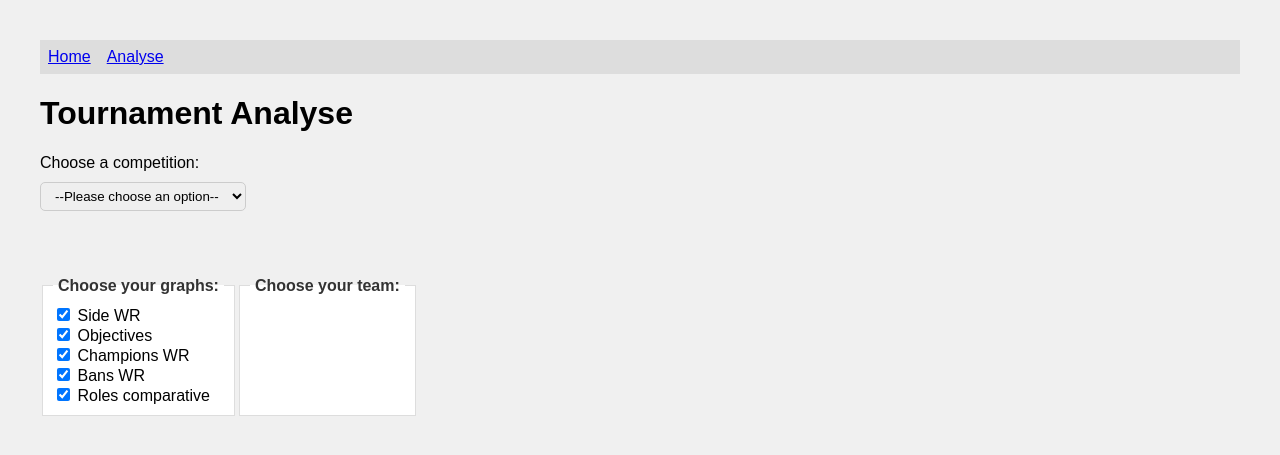
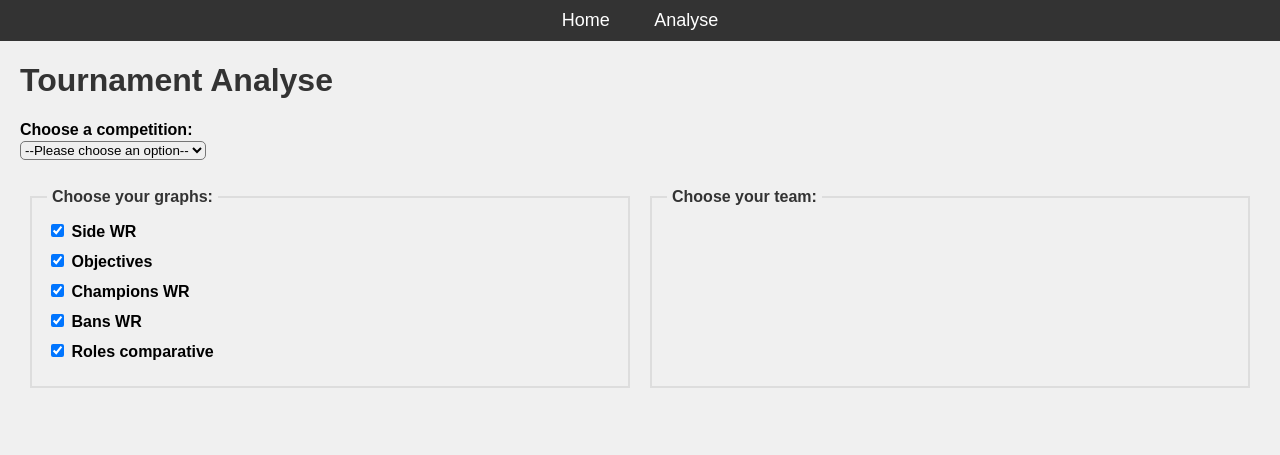
Before and after one commit to cochetquentin/PersonalProjects, a Flask app: page /analyse in a window 1280 px wide. Shown: the top 455 px of the page. Run offline with Flask 3, Linux system fonts and the light colour scheme.

Commit message:
New style

```diff
--- a/LoL Analyse Data/app/static/style.css
+++ b/LoL Analyse Data/app/static/style.css
@@ -1,75 +1,118 @@
+/* style.css */
 
 body {
-    font-family: Arial, sans-serif;
-    margin: 20px;
-    padding: 20px;
+    font-family: 'Arial', sans-serif;
     background-color: #f0f0f0;
+    margin: 0;
+    padding: 0;
 }
-label, select {
-    margin: 10px 0;
+
+nav#navbar {
+    background-color: #333;
+    color: white;
+    padding: 10px 0;
 }
-fieldset {
-    border: 1px solid #ddd;
-    padding: 10px;
-    margin-top: 20px;
-    background-color: #fff;
-}
-legend {
-    padding: 0 5px;
-    font-size: 16px;
-    font-weight: bold;
-    color: #333;
-}
-.checkbox + label {
-    margin-right: 20px;
-}
-.plot {
-    max-width: 100%;
-    height: auto;
-    display: block;
-    margin-bottom: 20px;
-    box-shadow: 0 0 8px #ccc;
-}
-select, button, input[type="checkbox"] {
-    cursor: pointer;
-}
-select {
-    padding: 5px 10px;
-    border-radius: 5px;
-    border: 1px solid #ccc;
-}
-#fieldset_checkbox {
-    display: inline-flex;
-    justify-content: center;
-    align-items: stretch;
-    flex-wrap: nowrap;
-    flex-direction: row;
-}
-#navbar ul {
+
+nav#navbar ul {
     list-style-type: none;
     margin: 0;
     padding: 0;
-    overflow: hidden;
-    background-color: #dddddd;
+    text-align: center;
 }
 
-#navbar li {
-    float: left;
+nav#navbar ul li {
+    display: inline;
+    margin: 0 20px;
 }
 
-#navbar li a {
+nav#navbar ul li a {
+    color: white;
+    text-decoration: none;
+    font-size: 18px;
+}
+
+div#container {
+    margin: 20px;
+}
+
+h1 {
+    color: #333;
+}
+
+label {
+    font-weight: bold;
+}
+
+select, input[type="checkbox"] {
+    display: inline-block;
+    border-radius: 5px;
+    margin-right: 3px;
+}
+
+fieldset {
+    border: 2px solid #ddd;
+    padding: 15px;
+    margin-bottom: 20px;
+}
+
+legend {
+    color: #333;
+    padding: 0 5px;
+    font-weight: bold;
+}
+
+#fieldset_checkbox div {
+    margin-bottom: 10px;
+}
+
+img.plot {
     display: block;
-    padding: 8px;
+    margin-top: 20px;
+    max-width: 100%;
+    height: auto;
 }
-#spinner {
+
+img#spinner {
+    display: none; /* Masquer le spinner par défaut, afficher via JavaScript lors du chargement */
+    margin: auto; /* Centrer l'image */
+}
+
+/* Style pour le bouton refresh */
+button#refresh_button {
     display: none;
-    z-index: 999;
-    height: 15;
-    width: 15;
-    overflow: show;
-    margin: auto;
-    top: 0;
-    left: 0;
-    bottom: 0;
-    right: 0;
+    background-color: #4CAF50; /* Couleur de fond */
+    color: white; /* Couleur du texte */
+    padding: 12px 24px; /* Espacement intérieur */
+    border: none; /* Pas de bordure */
+    border-radius: 5px; /* Bords arrondis */
+    cursor: pointer; /* Curseur en forme de pointeur */
+    font-size: 16px; /* Taille du texte */
+    transition: background-color 0.3s ease; /* Transition douce pour le survol */
 }
+
+button#refresh_button:hover {
+    background-color: #45a049; /* Couleur de fond au survol */
+}
+
+button#refresh_button:active {
+    background-color: #3e8e41; /* Couleur de fond lors du clic */
+    box-shadow: inset 0 0 5px rgba(0,0,0,0.2); /* Ombre intérieure pour effet enfoncé */
+}
+
+div#tournament_container {
+    display: inline-flex;
+    margin-top: 2px;
+}
+
+/* Responsive design pour les grands écrans */
+@media (min-width: 768px) {
+    div#fieldset_checkbox {
+        display: flex;
+        justify-content: space-between;
+    }
+
+    fieldset {
+        margin: 10px;
+        width: calc(50% - 20px);
+    }
+}
```
